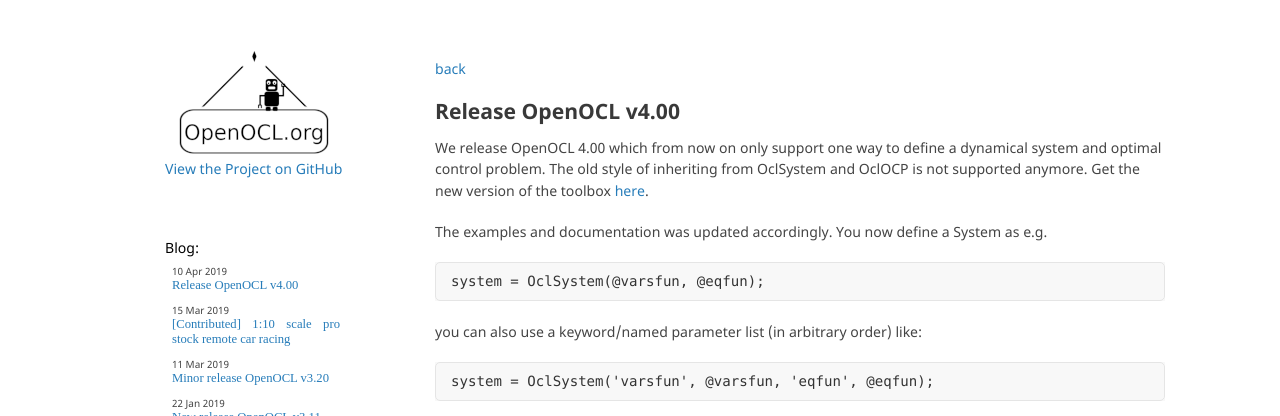
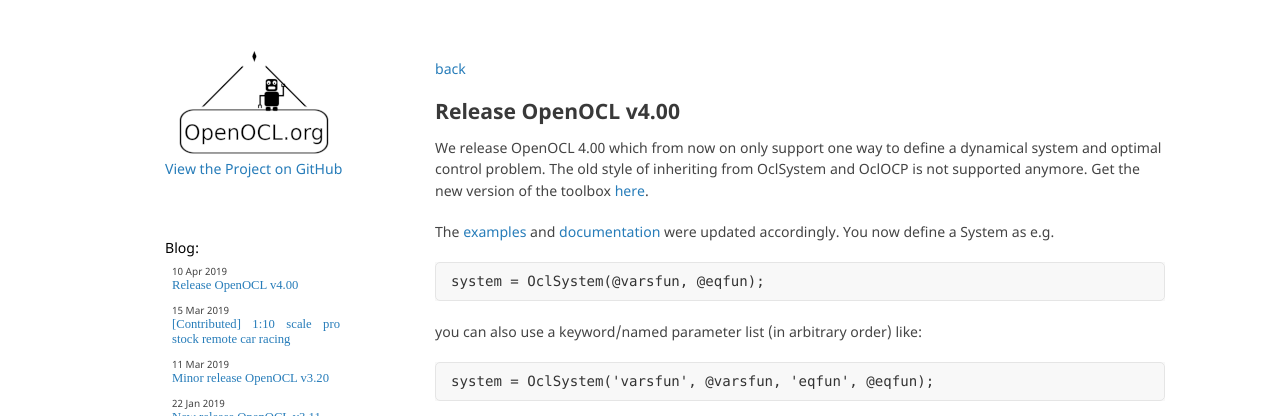
Before and after one commit to OpenOCL/openocl.github.io, a Jekyll site: the page built from _posts/2019-04-10-release-4_00.md, in a window 1280 px wide and 1152 px high. Shown: the top 416 px of the window. Built offline with Jekyll 4.4.1, drawn with Linux system fonts in a browser that asks for light colours; some web fonts are replaced; our own code applies the rules of GitHub Pages for plain Markdown files; comment, search, counter and statistics services are not loaded.

Commit message:
Update 2019-04-10-release-4_00.md

````diff
--- a/_posts/2019-04-10-release-4_00.md
+++ b/_posts/2019-04-10-release-4_00.md
@@ -7,7 +7,7 @@ permalink: /:categories/:title/
 
 We release OpenOCL 4.00 which from now on only support one way to define a dynamical system and optimal control problem. The old style of inheriting from OclSystem and OclOCP is not supported anymore. Get the new version of the toolbox [here](/get-started/).
 
-The examples and documentation was updated accordingly. You now define a System as e.g.
+The [examples](https://github.com/JonasKoenemann/optimal-control/tree/master/Examples) and [documentation](/apit-docs/) were updated accordingly. You now define a System as e.g.
 ```
 system = OclSystem(@varsfun, @eqfun);
 ```
````
